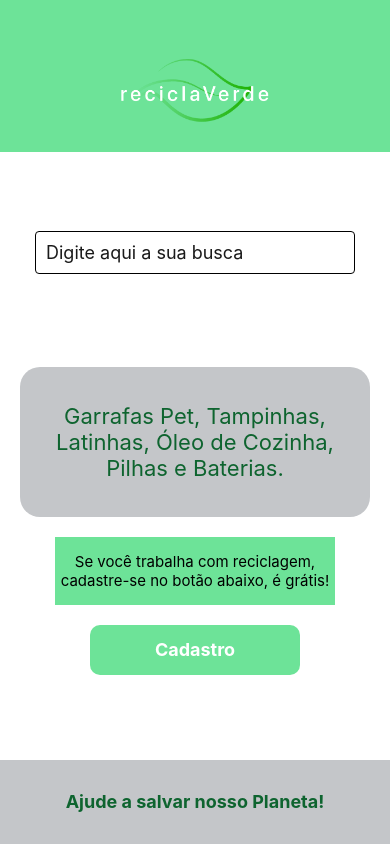
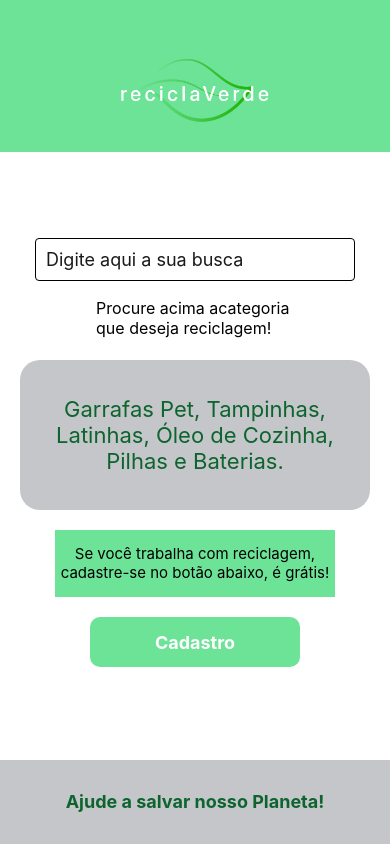
Before and after one commit to RomuloAlvernaz/reciclaVerdeApp, a React Native app: screen / in a window 390 px wide. Built offline with nearby package versions, Linux system fonts and the light colour scheme.

Commit message:
update index.js

```diff
--- a/src/pages/home/index.js
+++ b/src/pages/home/index.js
@@ -14,6 +14,10 @@ const HomeScreen = () => {
       </View>
       <View style={styles.whiteArea}>
       <MyInput />
+
+      <Text style={styles.categoryText}>
+      Procure acima acategoria {'\n'}que deseja reciclagem!
+        </Text>
 
         <View style={styles.rectangleWrapper}>
 
@@ -69,6 +73,13 @@ const styles = StyleSheet.create({
     alignItems: 'center',
     justifyContent: 'center',
   },
+
+  categoryText: {
+    color: 'black',
+    fontSize: 16,
+    marginBottom: -25,
+    marginTop: -30,
+  },
   rectangleWrapper: {
     width: 350,
     height: 250,
```
